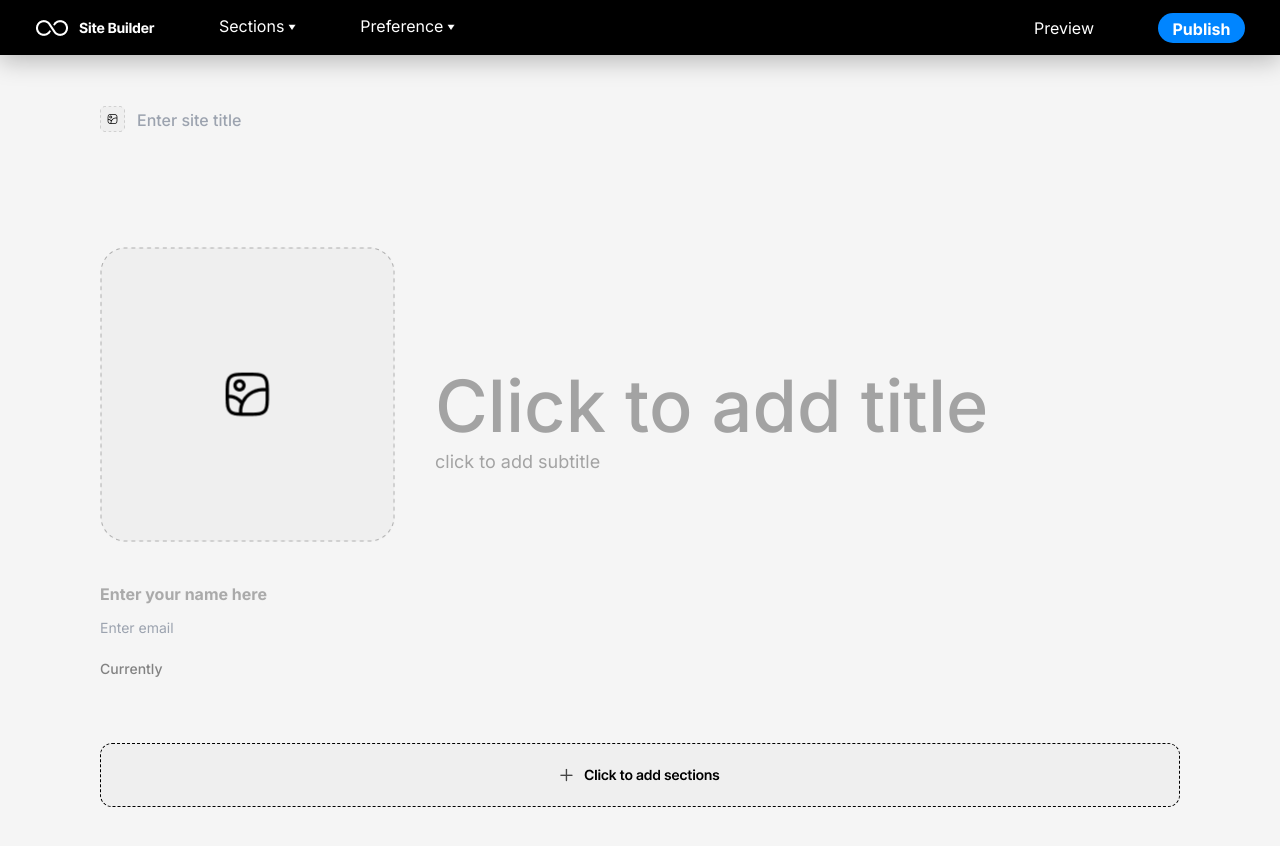
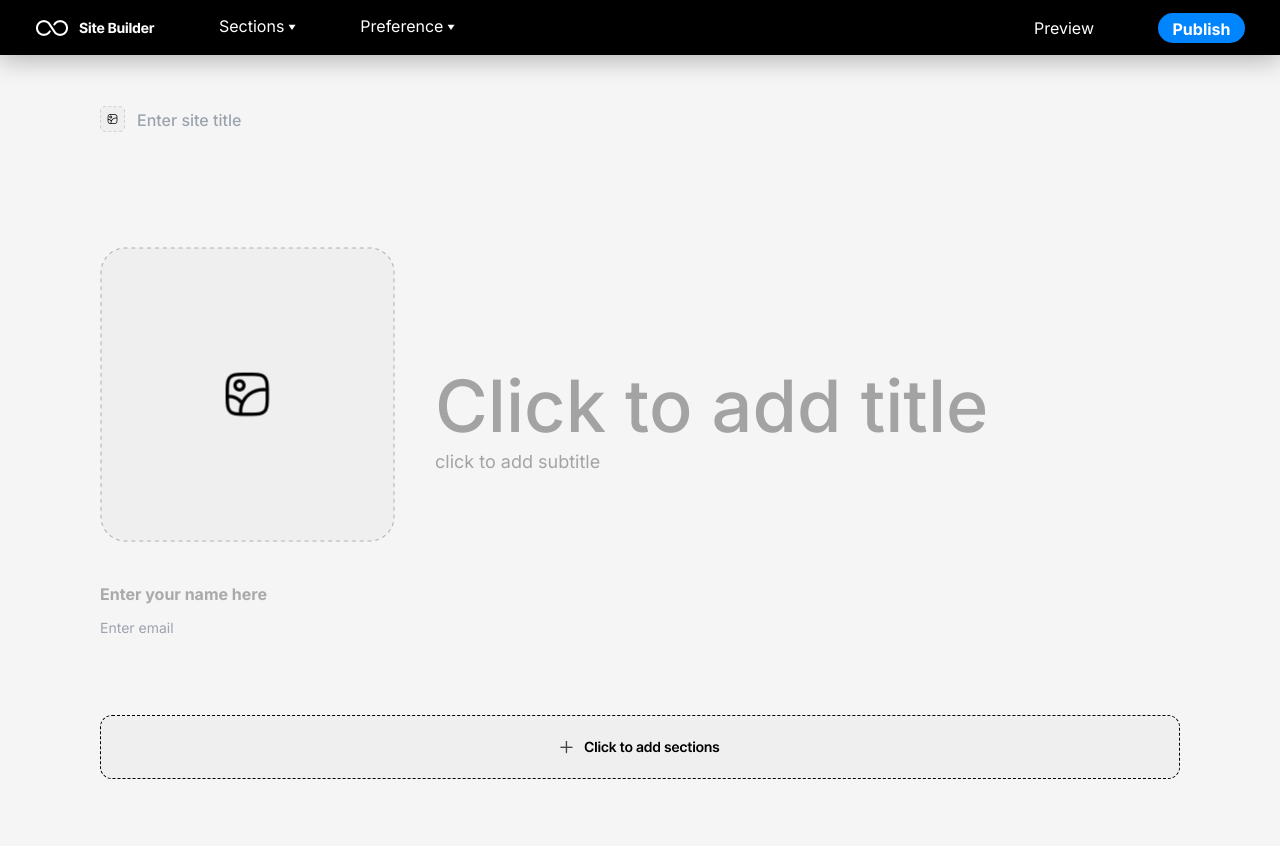
Before and after one commit to Amrit-Thapa/protfolio-builder, a Next.js app: page / in a window 1280 px wide. Shown: the top 846 px of the page. Built offline with nearby package versions, Linux system fonts and the light colour scheme.

Commit message:
updating

```diff
--- a/src/sections/CurrentCompany.tsx
+++ b/src/sections/CurrentCompany.tsx
@@ -6,7 +6,7 @@ const CurrentCompany = () => {
   const {experience} = state;
   return (
     <div>
-      {experience.items.length && experience.items?.[0] && (
+      {experience.items.length && experience.items?.[0]?.logo && (
         <div className="mt-5 font-medium">
           <div className="text-[#828282] text-sm">Currently</div>
           <div className="flex items-center gap-4 mt-2">
```
